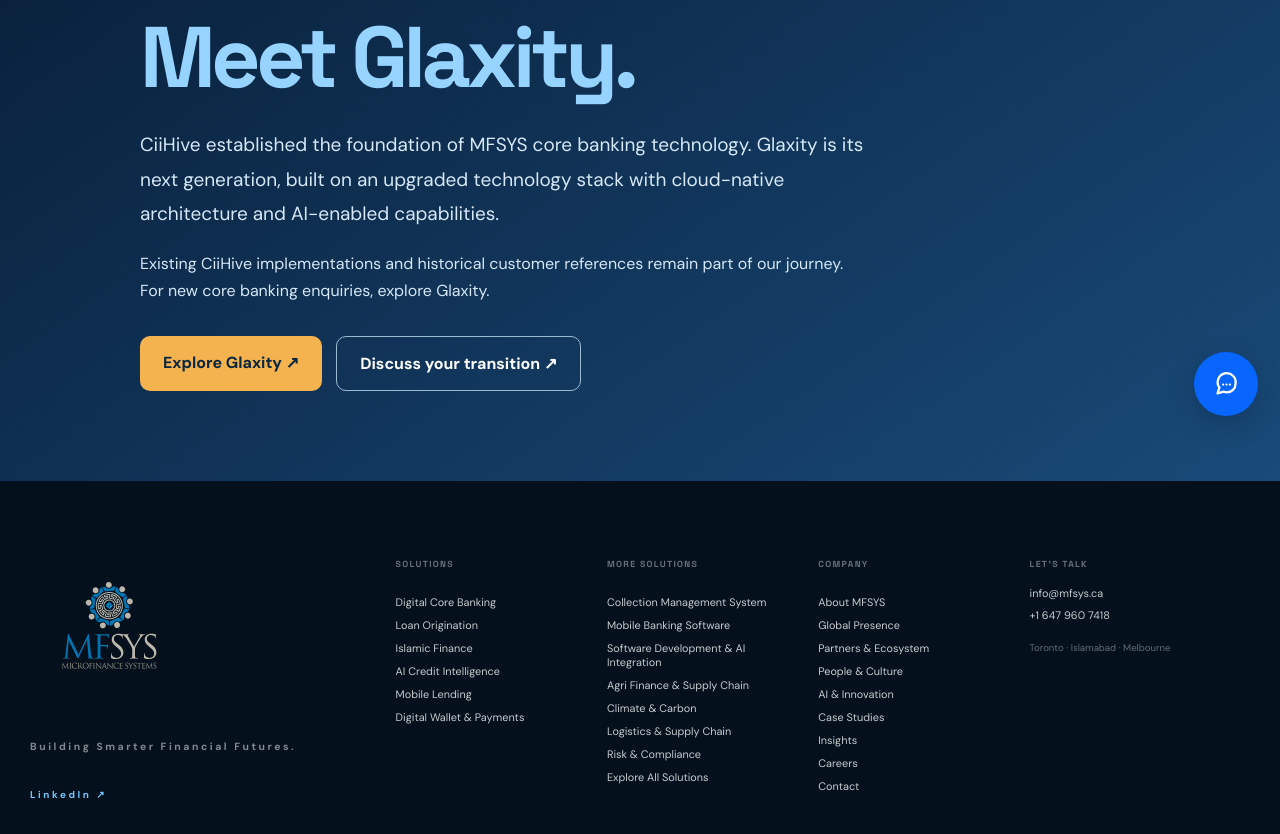
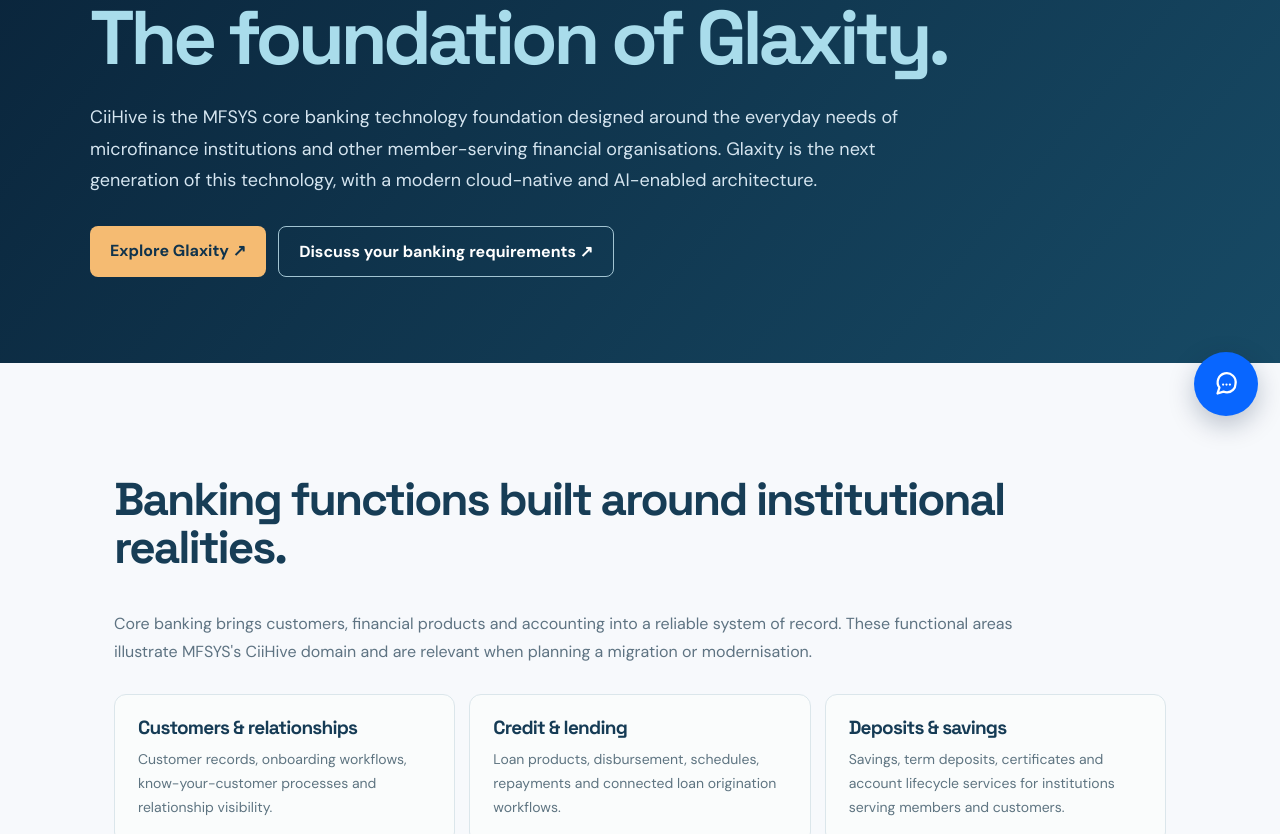
Before and after one commit to ali-mfsys/mfsys-website, a Next.js app: page /products/ciihive in a window 1280 px wide. Shown: the part 362-1196 px from the top of the page. Built offline with nearby package versions, Linux system fonts and the light colour scheme.

Commit message:
Make branded CiiHive heritage page indexable with accurate core banking evolution content

```diff
--- a/app/products/ciihive/page.tsx
+++ b/app/products/ciihive/page.tsx
@@ -1,4 +1,43 @@
 import type {Metadata} from "next";
 import Link from "next/link";
-export const metadata:Metadata={title:"CiiHive Has Evolved into Glaxity | MFSYS",description:"Discover Glaxity, the next-generation AI-enabled evolution of MFSYS CiiHive core banking platform.",alternates:{canonical:"/products/glaxity"},robots:{index:false,follow:true}};
-export default function Page(){return <main id="main" style={{background:"linear-gradient(145deg,#071b34,#194a78)",minHeight:"70vh",color:"#fff",display:"flex",alignItems:"center",padding:"90px 24px"}}><div style={{width:"min(100%,1000px)",margin:"auto"}}><span style={{color:"#82dce9",fontWeight:800,letterSpacing:".15em",fontSize:12}}>MFSYS / CORE BANKING EVOLUTION</span><h1 style={{fontSize:"clamp(44px,7vw,86px)",letterSpacing:"-.055em",lineHeight:1.06,margin:"25px 0"}}>CiiHive has evolved.<br/><span style={{color:"#96d4ff"}}>Meet Glaxity.</span></h1><p style={{fontSize:19,lineHeight:1.8,maxWidth:730,color:"#d6e8f6"}}>CiiHive established the foundation of MFSYS core banking technology. Glaxity is its next generation, built on an upgraded technology stack with cloud-native architecture and AI-enabled capabilities.</p><p style={{color:"#d6e8f6",maxWidth:710,lineHeight:1.7}}>Existing CiiHive implementations and historical customer references remain part of our journey. For new core banking enquiries, explore Glaxity.</p><div style={{display:"flex",flexWrap:"wrap",gap:14,marginTop:32}}><Link href="/products/glaxity" style={{background:"#f5b34f",color:"#09263f",padding:"16px 23px",borderRadius:10,fontWeight:800,textDecoration:"none"}}>Explore Glaxity ↗</Link><Link href="/contact" style={{border:"1px solid #9bbad3",color:"#fff",padding:"16px 23px",borderRadius:10,fontWeight:800,textDecoration:"none"}}>Discuss your transition ↗</Link></div></div></main>}
+import {breadcrumbSchema,safeJsonLd,canonicalUrl} from "../../../lib/seo";
+
+const title="CiiHive Core Banking Software & the Evolution to Glaxity | MFSYS";
+const description="Learn about MFSYS CiiHive core banking for microfinance banks, SACCOs, credit unions, cooperatives and NBFCs—and its evolution into the Glaxity platform.";
+export const metadata:Metadata={
+ title,description,alternates:{canonical:"/products/ciihive"},
+ robots:{index:true,follow:true},
+ openGraph:{title,description,url:canonicalUrl("/products/ciihive"),images:["/opengraph-image"]},
+ twitter:{card:"summary_large_image"}
+};
+const schema=breadcrumbSchema([{name:"Home",path:"/"},{name:"Products",path:"/products"},{name:"CiiHive Core Banking",path:"/products/ciihive"}]);
+const overview=[
+ {title:"Customers & relationships",text:"Customer records, onboarding workflows, know-your-customer processes and relationship visibility."},
+ {title:"Credit & lending",text:"Loan products, disbursement, schedules, repayments and connected loan origination workflows."},
+ {title:"Deposits & savings",text:"Savings, term deposits, certificates and account lifecycle services for institutions serving members and customers."},
+ {title:"General ledger & reporting",text:"Transaction accounting, ledger controls, portfolio and operational reporting."},
+ {title:"Banking channels & integration",text:"Connections to mobile or online services, transaction switches and partner platforms through agreed APIs and middleware."},
+ {title:"Institutional controls",text:"Role-based access, approvals, audit histories and configuration for regulated financial operations."}
+];
+export default function Page(){return <main id="main">
+ <script type="application/ld+json" dangerouslySetInnerHTML={{__html:safeJsonLd(schema)}}/>
+ <section style={{background:"linear-gradient(130deg,#092238,#174a65)",color:"#fff",padding:"86px 24px"}}>
+  <div style={{maxWidth:1100,margin:"auto"}}>
+   <span style={{color:"#99d6da",letterSpacing:2,fontSize:12,fontWeight:850}}>MFSYS / CORE BANKING PLATFORMS</span>
+   <h1 style={{fontSize:"clamp(42px,6vw,76px)",lineHeight:1.08,letterSpacing:"-.055em",maxWidth:930,margin:"23px 0"}}>CiiHive Core Banking.<br/><span style={{color:"#a9dceb"}}>The foundation of Glaxity.</span></h1>
+   <p style={{maxWidth:850,fontSize:18,lineHeight:1.75,color:"#d5e5f0"}}>CiiHive is the MFSYS core banking technology foundation designed around the everyday needs of microfinance institutions and other member-serving financial organisations. Glaxity is the next generation of this technology, with a modern cloud-native and AI-enabled architecture.</p>
+   <div style={{display:"flex",flexWrap:"wrap",gap:12,marginTop:29}}><Link href="/products/glaxity" style={{padding:"14px 20px",borderRadius:8,background:"#f5bb72",color:"#10334c",fontWeight:850,textDecoration:"none"}}>Explore Glaxity ↗</Link><Link href="/contact" style={{padding:"14px 20px",borderRadius:8,color:"white",border:"1px solid #a2c4d2",fontWeight:850,textDecoration:"none"}}>Discuss your banking requirements ↗</Link></div>
+  </div>
+ </section>
+ <section style={{maxWidth:1100,margin:"auto",padding:"75px 24px"}}>
+  <h2 style={{fontSize:"clamp(30px,4vw,46px)",letterSpacing:"-.045em",color:"#173d56"}}>Banking functions built around institutional realities.</h2>
+  <p style={{lineHeight:1.75,maxWidth:900,color:"#5e7382"}}>Core banking brings customers, financial products and accounting into a reliable system of record. These functional areas illustrate MFSYS's CiiHive domain and are relevant when planning a migration or modernisation.</p>
+  <div style={{display:"grid",gridTemplateColumns:"repeat(auto-fit,minmax(260px,1fr))",gap:14,marginTop:28}}>{overview.map(x=><article key={x.title} style={{padding:23,border:"1px solid #dbe6eb",borderRadius:12,background:"#fafcfc"}}><h3 style={{fontSize:19,color:"#153b55",margin:"0 0 11px"}}>{x.title}</h3><p style={{fontSize:14,color:"#5e7481",lineHeight:1.7,margin:0}}>{x.text}</p></article>)}</div>
+ </section>
+ <section style={{background:"#eef5f5",padding:"70px 24px"}}><div style={{maxWidth:1100,margin:"auto",display:"grid",gap:20}}>
+  <h2 style={{fontSize:"clamp(30px,4vw,44px)",color:"#153b55",letterSpacing:"-.04em",margin:0}}>CiiHive and Glaxity: continuity with a modern foundation.</h2>
+  <p style={{fontSize:16,lineHeight:1.8,color:"#58707a",maxWidth:900}}>CiiHive reflects MFSYS's established core banking and financial inclusion experience. Glaxity builds on that knowledge with an upgraded technology stack designed for modular deployment, connected digital channels and scalable financial operations. Existing deployments and historical project references should be considered separately from the capabilities and commercial scope of a new Glaxity implementation.</p>
+  <p style={{fontSize:15,lineHeight:1.8,color:"#58707a",maxWidth:850}}>Whether your institution is a microfinance bank, credit union, SACCO, cooperative, NBFC or fintech, the right modernisation path depends on products, reporting, data migration, integrations and local regulatory requirements.</p>
+  <div style={{display:"flex",flexWrap:"wrap",gap:19}}><Link href="/solutions/digital-banking" style={{color:"#126b99",fontWeight:850}}>Explore Digital Core Banking →</Link><Link href="/industries/microfinance-banking" style={{color:"#126b99",fontWeight:850}}>Banking for SACCOs & MFIs →</Link><Link href="/products/glaxity" style={{color:"#126b99",fontWeight:850}}>Discover Glaxity →</Link></div>
+ </div></section>
+ </main>}
```
